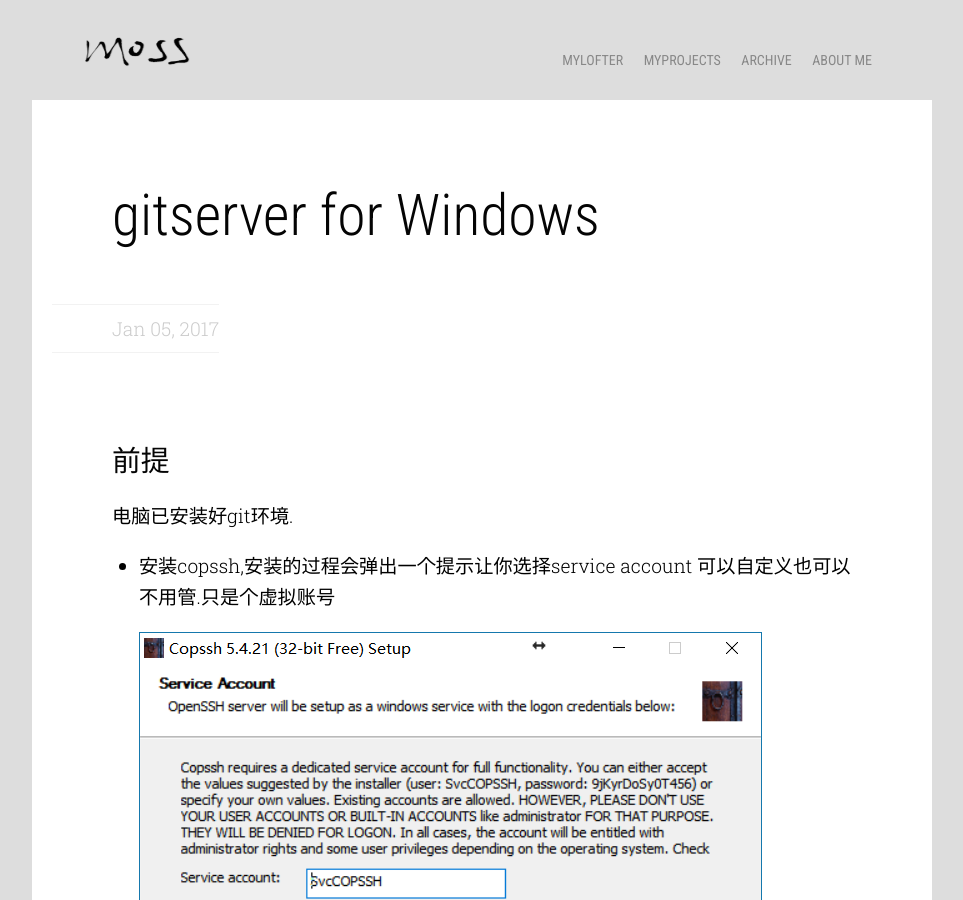
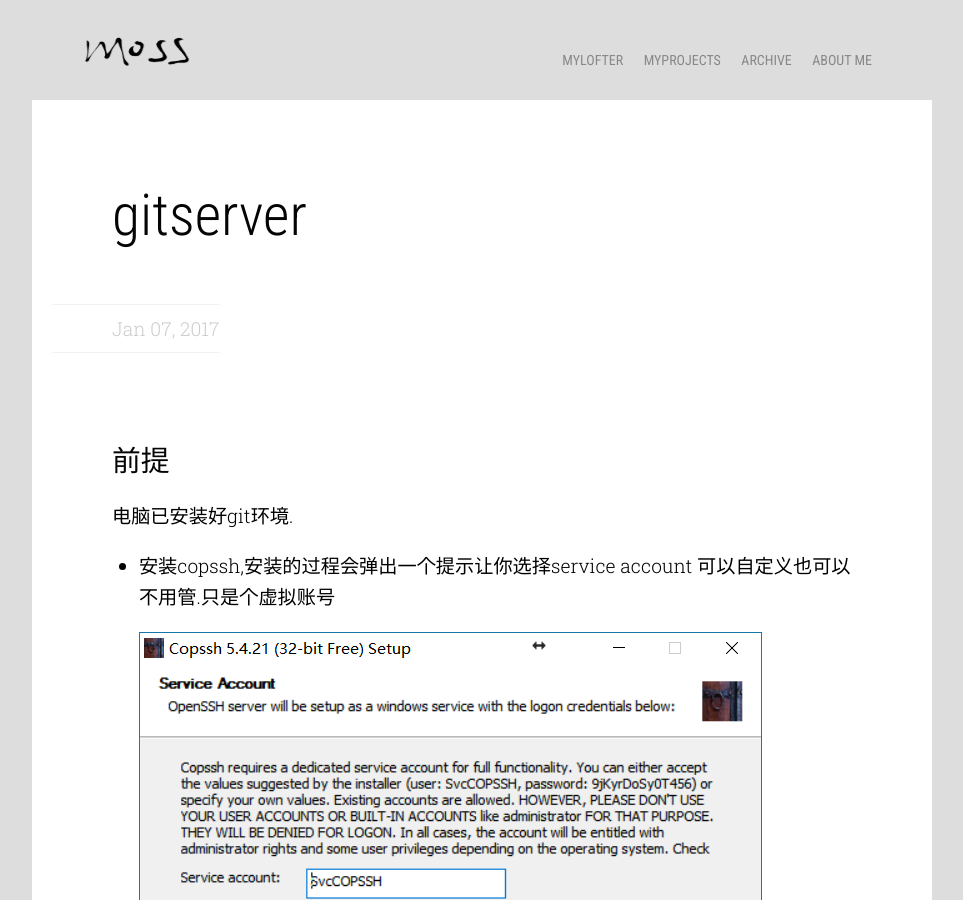
Before and after one commit to callmess/callmess.github.io, a Jekyll site: the page built from _posts/2017-01-07-git-server.md, in a window 1280 px wide and 900 px high. Shown: the whole window, without its empty margins (158-1121 px from the left). Built offline with Jekyll 4.4.1, drawn with Linux system fonts in a browser that asks for light colours.

Commit message:
git server

```diff
--- a/_posts/2017-01-05-myfirst.md
+++ b/_posts/2017-01-07-git-server.md
@@ -1,11 +1,11 @@
 ---
-title: gitserver for Windows
+title: gitserver
 layout: post
 
 description: "我们都知道git是一个非常好用的版本管理工具,github则是一个以git为基础的代码托管平台.
 上面托管着非常多的开源项目,github直接推动了开源的发展. 有时候有些资源因为各种原因不想开放出来
 但是又不想付钱,这个时候就只有自己搭建git服务器了,这里介绍在Windows系统平台上搭建git服务器,管理代码资源.实现多个终端的相互协作和管理"
-redirect_from: ["/2017/01/05/myfirst.html"]
+redirect_from: ["/2017/01/07/gitserver.html"]
 
 ---
 ##### 前提
```
Also changed, not shown: 1 other file.
